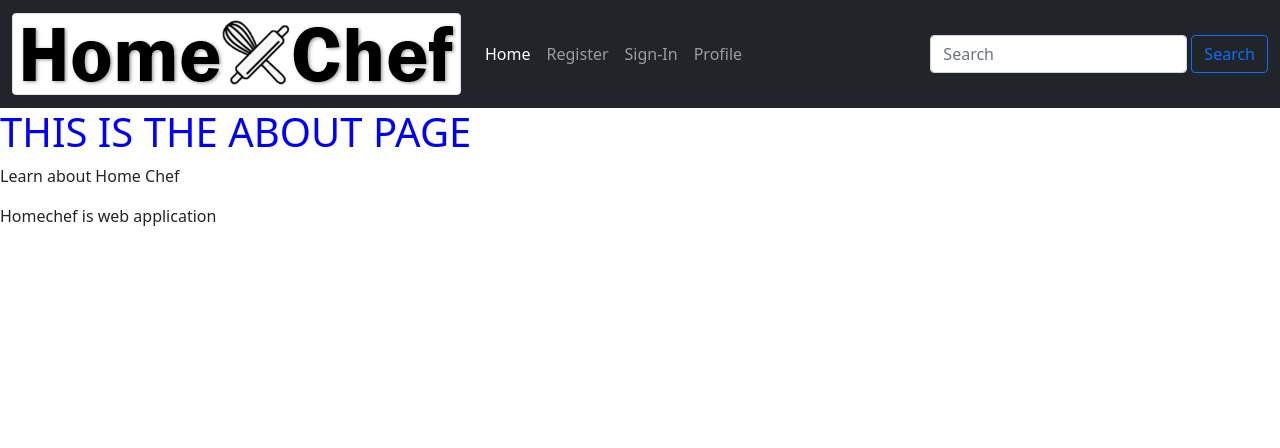
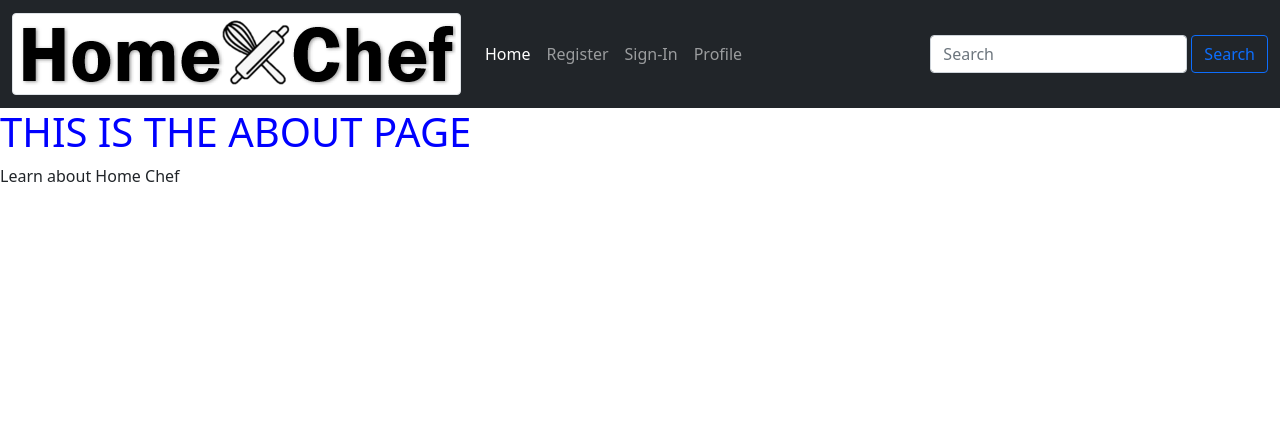
Before and after one commit to Tia-Vang/Capstone, a Django app: page /about/ in a window 1280 px wide. Shown: the top 448 px of the page. Run offline with Django 4.2, Linux system fonts and the light colour scheme; some libraries are stand-ins or nearby versions.

Commit message:
Update about.html

```diff
--- a/homechefapp/templates/homechefapp/about.html
+++ b/homechefapp/templates/homechefapp/about.html
@@ -3,5 +3,5 @@
 {% block content %}
         <h1>THIS IS THE ABOUT PAGE</h1>
         <p>Learn about Home Chef</p>
-        <p>Homechef is web application</p>
+
 {% endblock %}
```
